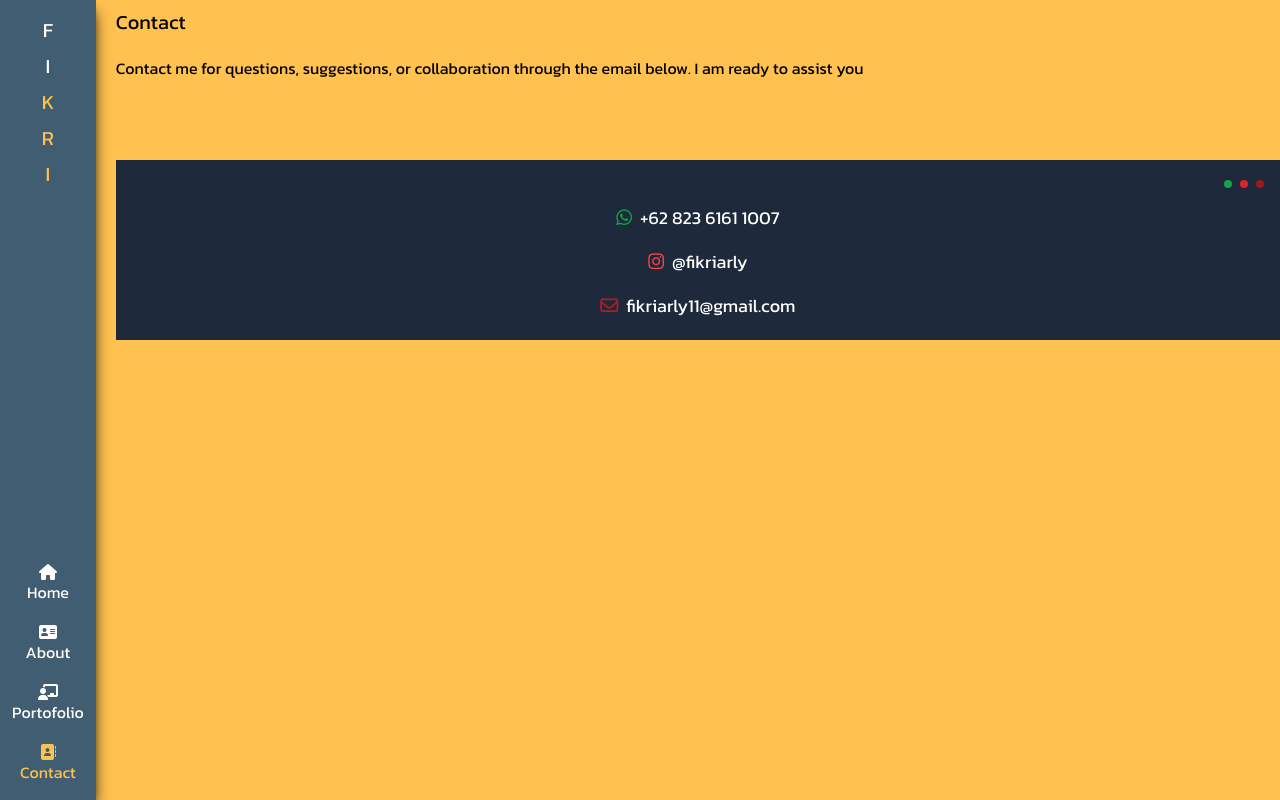
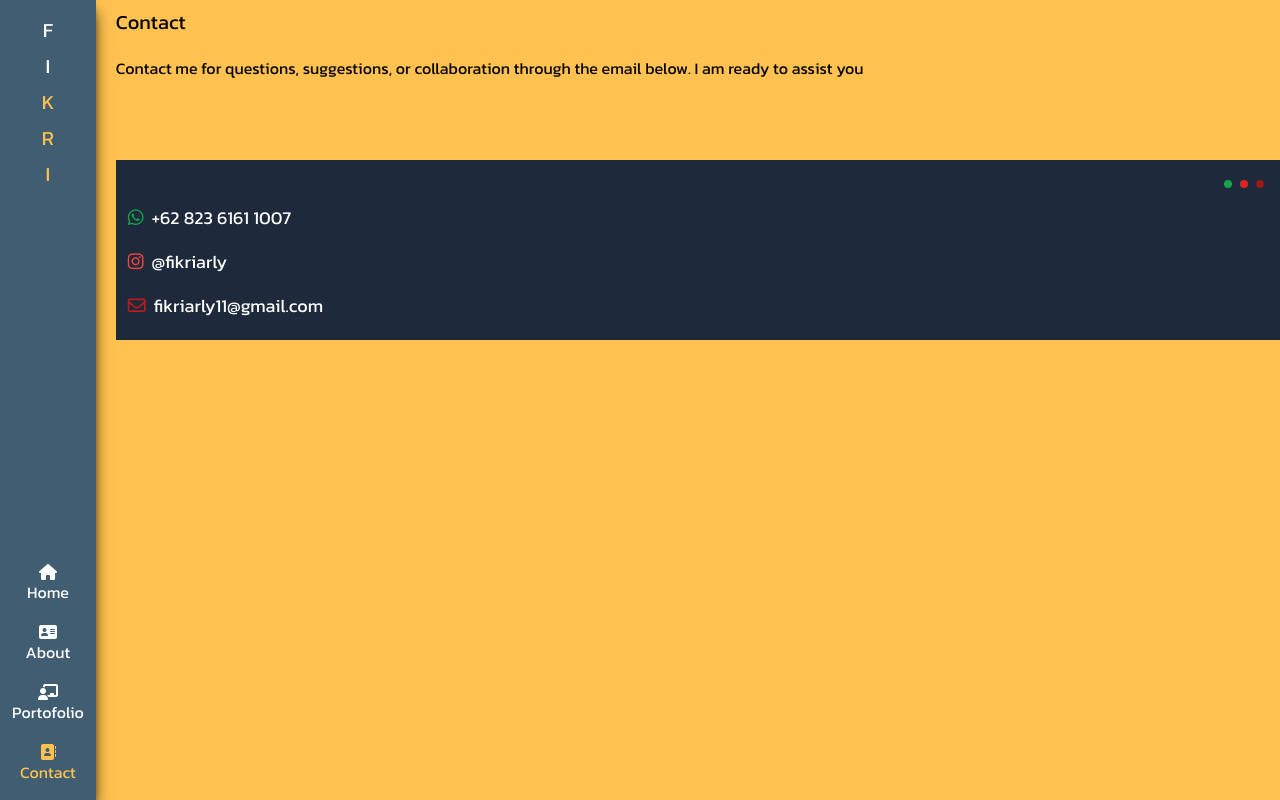
Before and after one commit to fikriarp/fikri-porto, a React (Vite) app: page / in a window 1280 px wide. Both pictures are taken after a click on the item "Contact". Built offline with nearby package versions, Linux system fonts and the light colour scheme.

Commit message:
add: Update

```diff
--- a/src/Component/Contact.jsx
+++ b/src/Component/Contact.jsx
@@ -6,7 +6,7 @@ export default function Contact() {
         Contact me for questions, suggestions, or collaboration through the
         email below. I am ready to assist you
       </p>
-      <div className=" text-white py-5 bg-slate-800 text-lg flex flex-col mt-20 justify-center items-center gap-4">
+      <div className=" text-white py-5 bg-slate-800 text-lg flex flex-col mt-20 pl-3  gap-4">
         <div className="flex justify-end gap-2 px-4 w-full">
           <div className="w-2 h-2 rounded-full bg-green-600"></div>
           <div className="w-2 h-2 rounded-full bg-red-600"></div>
```
